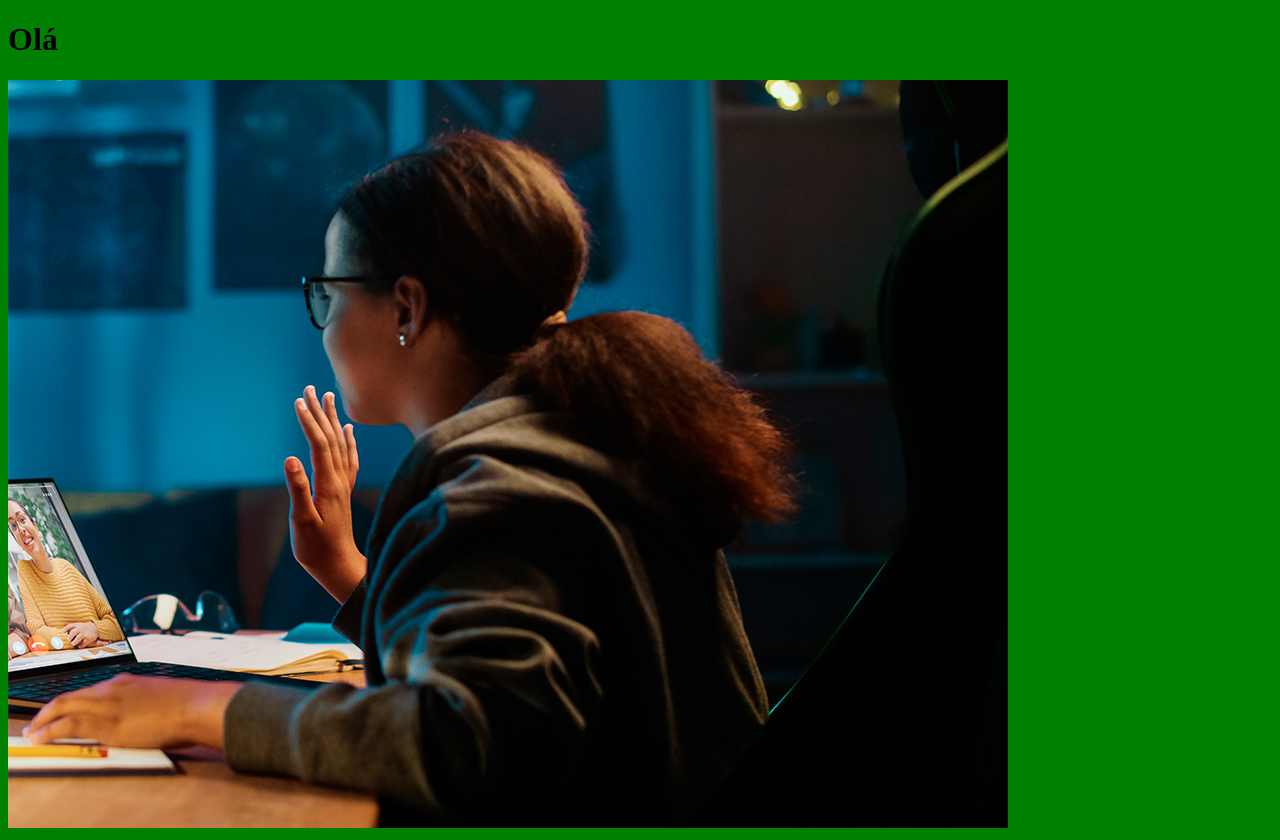
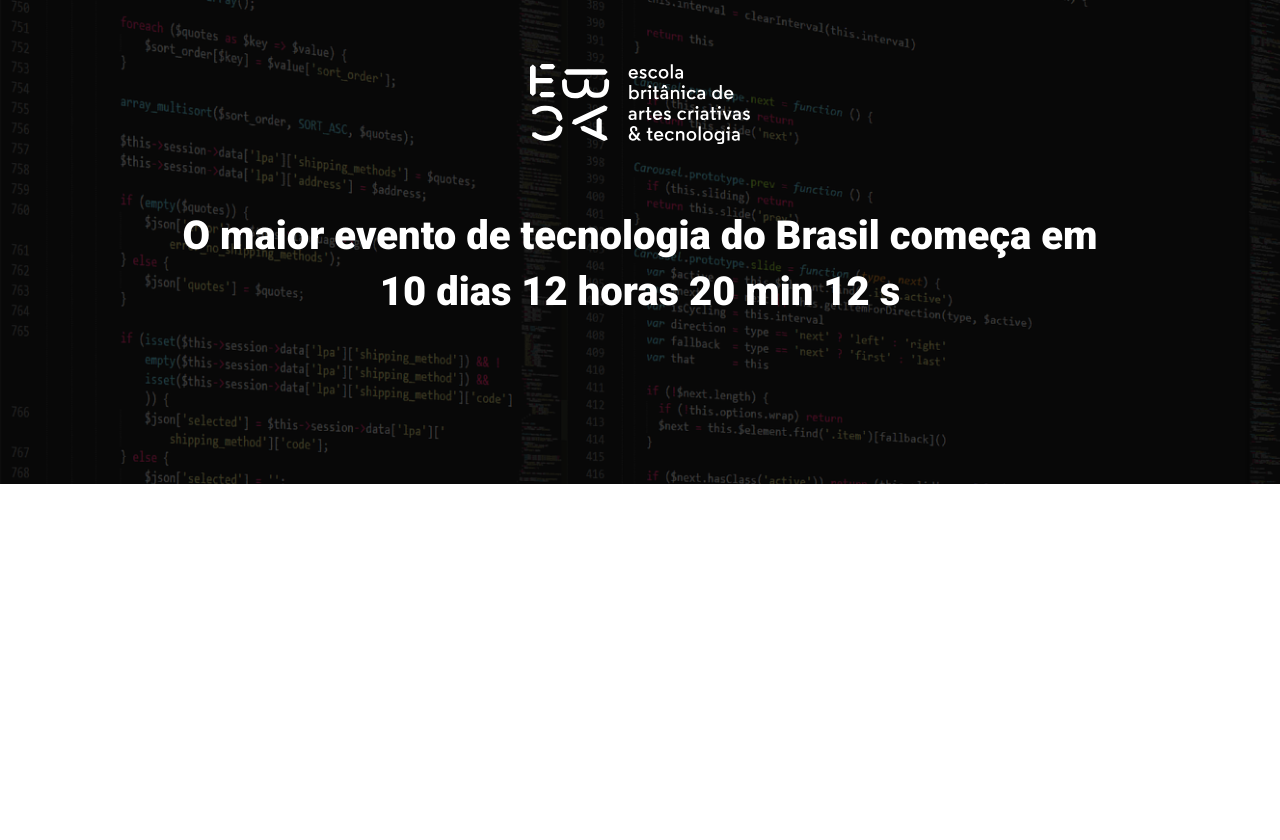
Before and after one commit to icarogago/ebac_tech_talks, a website built with Parcel: page src/index.html in a window 1280 px wide. After the commit the page ends 800 px from the top, so only its background shows below. Built offline with nearby package versions, Linux system fonts and the light colour scheme.

Commit message:
criando o hero

```diff
--- a/src/index.html
+++ b/src/index.html
@@ -3,12 +3,35 @@
 <head>
     <meta charset="UTF-8">
     <meta name="viewport" content="width=device-width, initial-scale=1.0">
-    <title>EBAC</title>
+    <title>EBAC Tech Talks</title>
+    <link rel="preconnect" href="https://fonts.googleapis.com">
+    <link rel="preconnect" href="https://fonts.gstatic.com" crossorigin>
+    <link href="https://fonts.googleapis.com/css2?family=Roboto:wght@400;700;900&display=swap" rel="stylesheet">
     <link rel="stylesheet" href="styles/main.scss">
 </head>
 <body>
-    <h1>Olá</h1>
-    <img src="images/backend.png" alt="">
+    <header class="hero">
+        <div class="container">
+            <img class="hero__logo" src="./images/ebac_logo.svg" alt="ebac logo">
+            <p class="hero__text">
+                O maior evento de tecnologia do Brasil começa em 10 dias 12 horas 20 min 12 s
+            </p>
+        </div>
+    </header>
+
+
+
+
+
+
+
+
+
+
+
+
+
+
     <script src="scripts/main.js"></script>
 </body>
 </html>
--- /dev/null
+++ b/src/styles/_hero.scss
@@ -0,0 +1,52 @@
+.hero{
+    padding-top: 64px;
+    padding-bottom: 100px;
+    background-image: url(../images/fundo.png);
+    background-repeat: no-repeat;
+    background-size: cover;
+    position: relative;
+
+    .container{
+        position: relative;
+    }
+
+    &::before{
+        position: absolute;
+        top: 0;
+        left: 0;
+        width: 100%;
+        height: 100%;
+        background-color: #000;
+        content: '';
+        opacity: .7;
+    }
+
+    &__text{
+        margin-top: 64px;
+        margin-bottom: 64px;
+        font-size: 40px;
+        line-height: 56px;
+        font-weight: 800;
+        text-align: center;
+    }
+
+    &__logo{
+        margin: 0 auto;
+        height: 80px;
+        display: block;
+    }
+
+    @media (max-width: 640px){
+        padding: 40px 0;
+
+        &__logo{
+            height: 40px;
+        }
+
+        &__text{
+            font-size: 22px;
+            line-height: 24px;
+            margin: 24px 0;
+        }
+    }
+}
--- a/src/styles/main.scss
+++ b/src/styles/main.scss
@@ -1,3 +1,23 @@
-body{
-    background-color: green;
+@use "hero";
+
+*{
+    margin: 0;
+    padding: 0;
+    box-sizing: border-box;
+    font-family: Roboto, sans-serif;
+    color: #fff;
 }
+
+.container{
+    max-width: 960px;
+    width: 100%;
+    margin: 0 auto;
+
+    @media (max-width: 640px){
+        max-width: 80%;
+    }
+
+    @media (max-width: 1024px){
+        max-width: 90%;
+    }
+}
```
